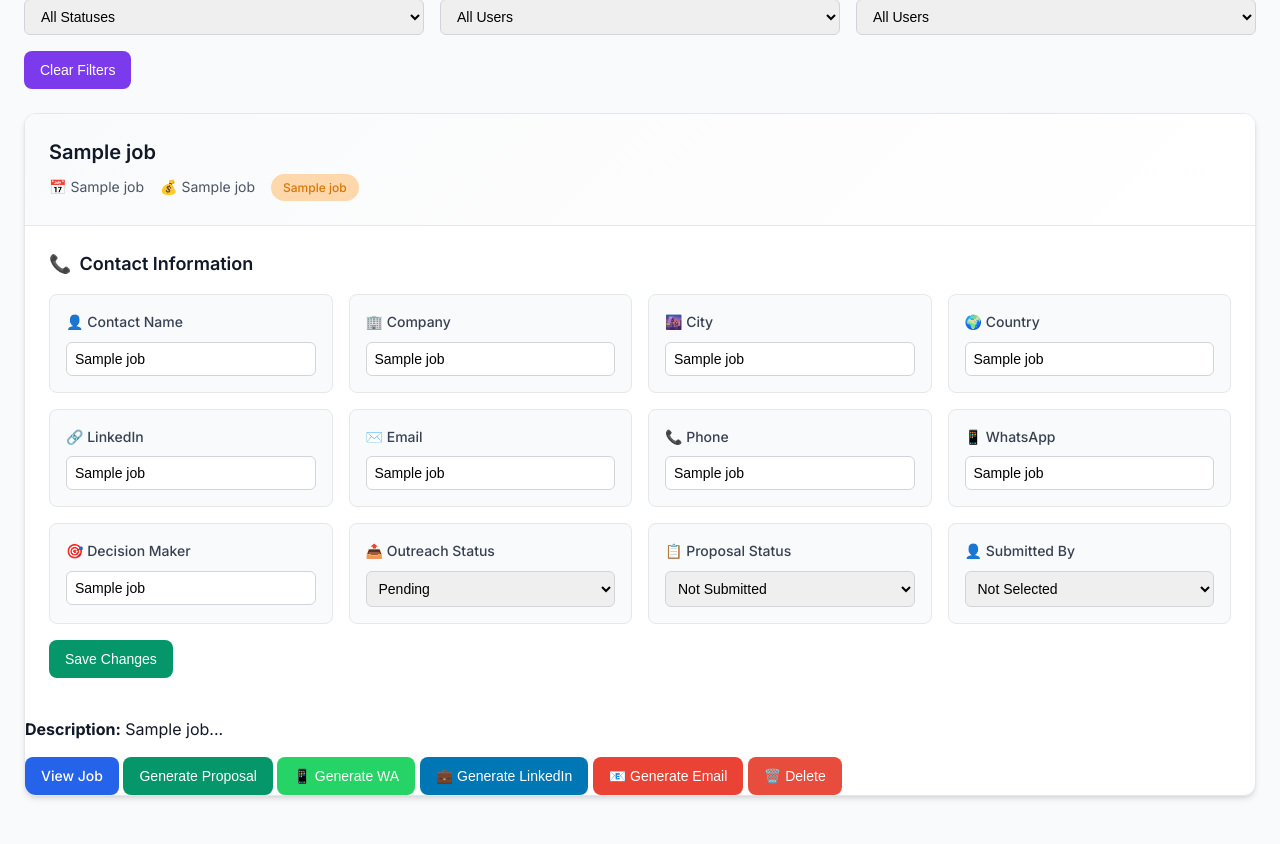
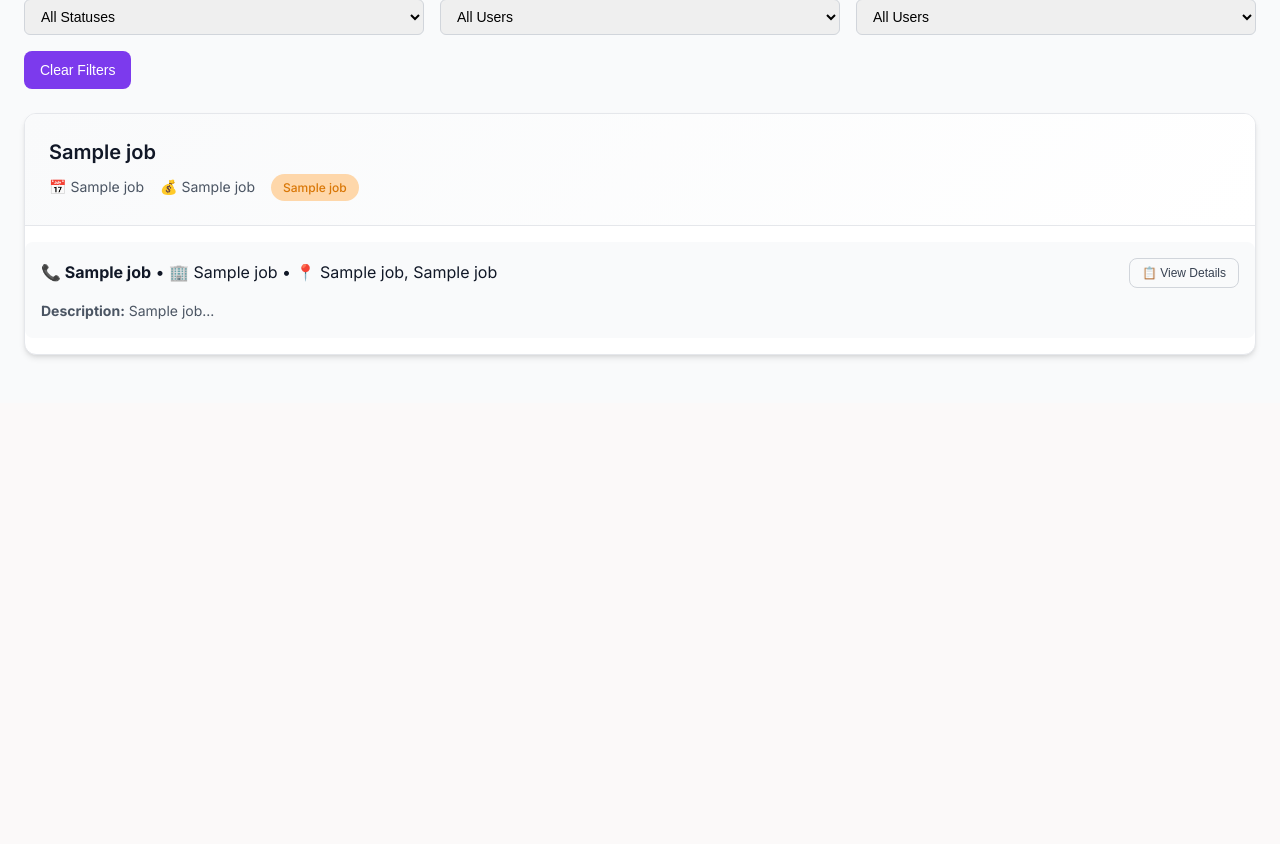
Before and after one commit to mady202220/MindWork, a Flask app: page /enriched-jobs in a window 1280 px wide. Shown: the part 592-1436 px from the top of the page. After the commit the page ends 951 px from the top, so only its background shows below. Run offline with Flask 3, Linux system fonts and the light colour scheme; the visitor is signed in with stand-in values (Sample User, id 1); a database or web service that is not in the repository returns one stand-in record (values such as "Sample title"); some libraries are stand-ins or nearby versions.

Commit message:
Make enriched jobs page compact with collapsible details and action buttons

```diff
--- a/templates/enriched_jobs.html
+++ b/templates/enriched_jobs.html
@@ -279,6 +279,25 @@
                 </div>
             </div>
 
+            <!-- Compact Summary -->
+            <div style="padding: var(--space-4); background: var(--gray-50); border-radius: 8px; margin: 16px 0;">
+                <div style="display: flex; justify-content: space-between; align-items: center; margin-bottom: 12px;">
+                    <div>
+                        <strong>📞 {{ job[10] or 'No Name' }}</strong> •
+                        <span>🏢 {{ job[11] or 'No Company' }}</span> •
+                        <span>📍 {{ job[12] or 'Unknown' }}, {{ job[13] or 'Unknown' }}</span>
+                    </div>
+                    <button class="btn btn-outline btn-sm" onclick="toggleEnrichmentDetails('{{ job[0] }}')">
+                        📋 View Details
+                    </button>
+                </div>
+                <div style="font-size: 0.875rem; color: var(--gray-600);">
+                    <strong>Description:</strong> {{ job[2][:150] }}...
+                </div>
+            </div>
+
+            <!-- Collapsible Details -->
+            <div id="enrichment-details-{{ job[0] }}" style="display: none;">
                 <div class="enriched-section">
                     <h4 class="section-title">
                         <span>📞</span>
@@ -351,22 +370,16 @@
                         </div>
                     </div>
 
-                <button class="btn btn-success" onclick="saveEnrichment('{{ job[0] }}')">Save Changes</button>
-
-
+                    <div style="margin-top: var(--space-4); display: flex; flex-wrap: wrap; gap: var(--space-2);">
+                        <button class="btn btn-success" onclick="saveEnrichment('{{ job[0] }}')">💾 Save Changes</button>
+                        <a href="{{ job[3] }}" target="_blank" class="btn btn-primary">👁️ View Job</a>
+                        <button class="btn btn-success" onclick="generateProposal('{{ job[0] }}')">📝 Generate Proposal</button>
+                        <button class="btn btn-whatsapp" onclick="openWhatsAppModal('{{ job[0] }}', '{{ job[1] }}', '{{ job[2][:200] }}')">📱 WhatsApp</button>
+                        <button class="btn btn-linkedin" onclick="openLinkedInModal('{{ job[0] }}', '{{ job[1] }}', '{{ job[2][:200] }}')">💼 LinkedIn</button>
+                        <button class="btn btn-email" onclick="openEmailModal('{{ job[0] }}', '{{ job[1] }}', '{{ job[2][:200] }}')">📧 Email</button>
+                        <button class="btn btn-danger" onclick="deleteJob('{{ job[0] }}')">🗑️ Delete</button>
                     </div>
-
-            <div style="margin-top: 15px;">
-                <strong>Description:</strong> {{ job[2][:200] }}...
                 </div>
-
-            <div style="margin-top: 15px;">
-                <a href="{{ job[3] }}" target="_blank" class="btn btn-primary">View Job</a>
-                <button class="btn btn-success" onclick="generateProposal('{{ job[0] }}')">Generate Proposal</button>
-                <button class="btn" style="background: #25D366; color: white;" onclick="openWhatsAppModal('{{ job[0] }}', '{{ job[1] }}', '{{ job[2][:200] }}')">📱 Generate WA</button>
-                <button class="btn" style="background: #0077B5; color: white;" onclick="openLinkedInModal('{{ job[0] }}', '{{ job[1] }}', '{{ job[2][:200] }}')">💼 Generate LinkedIn</button>
-                <button class="btn" style="background: #EA4335; color: white;" onclick="openEmailModal('{{ job[0] }}', '{{ job[1] }}', '{{ job[2][:200] }}')">📧 Generate Email</button>
-                <button class="btn" style="background: #e74c3c; color: white;" onclick="deleteJob('{{ job[0] }}')">🗑️ Delete</button>
             </div>
         </div>
         {% endfor %}
@@ -668,6 +681,15 @@
         // Initialize stats
         updateOutreachStats();
 
+        function toggleEnrichmentDetails(jobId) {
+            const detailsDiv = document.getElementById(`enrichment-details-${jobId}`);
+            if (detailsDiv.style.display === 'none') {
+                detailsDiv.style.display = 'block';
+            } else {
+                detailsDiv.style.display = 'none';
+            }
+        }
+
         function updateOutreachStats() {
             let pendingCount = 0;
             let sentCount = 0;
```
Lines whose indentation alone changed are shown as unchanged.
